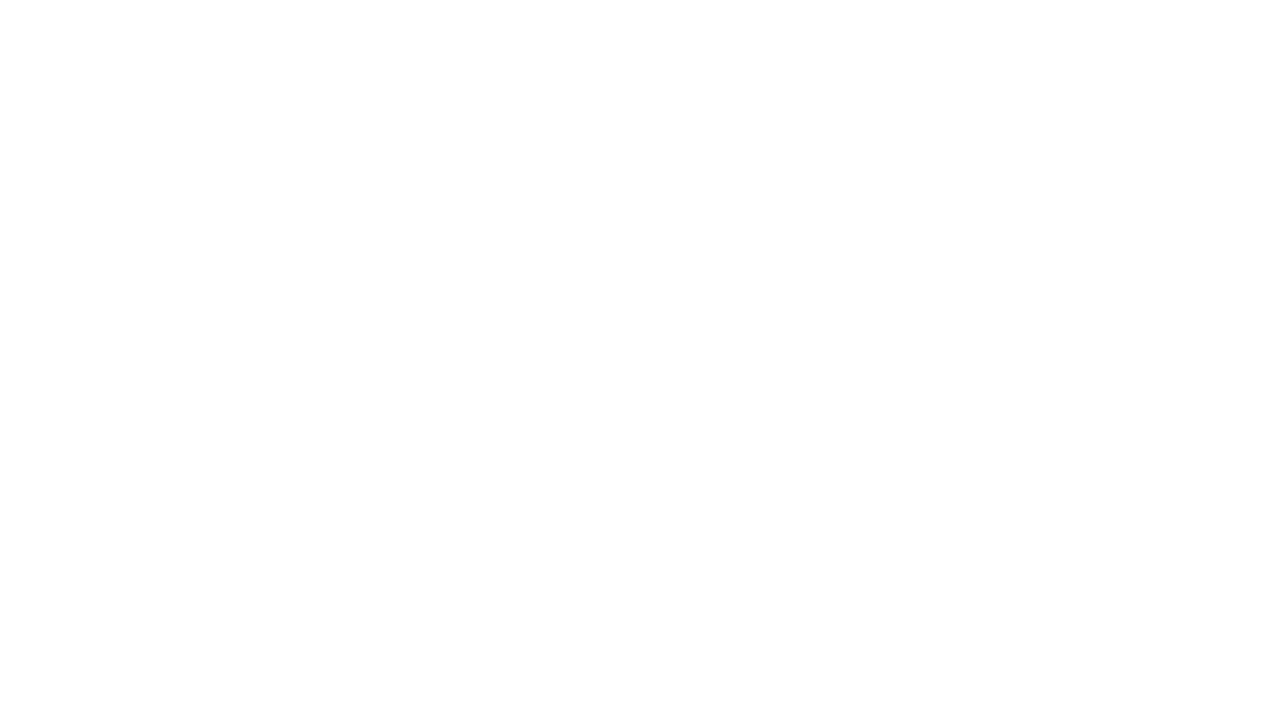
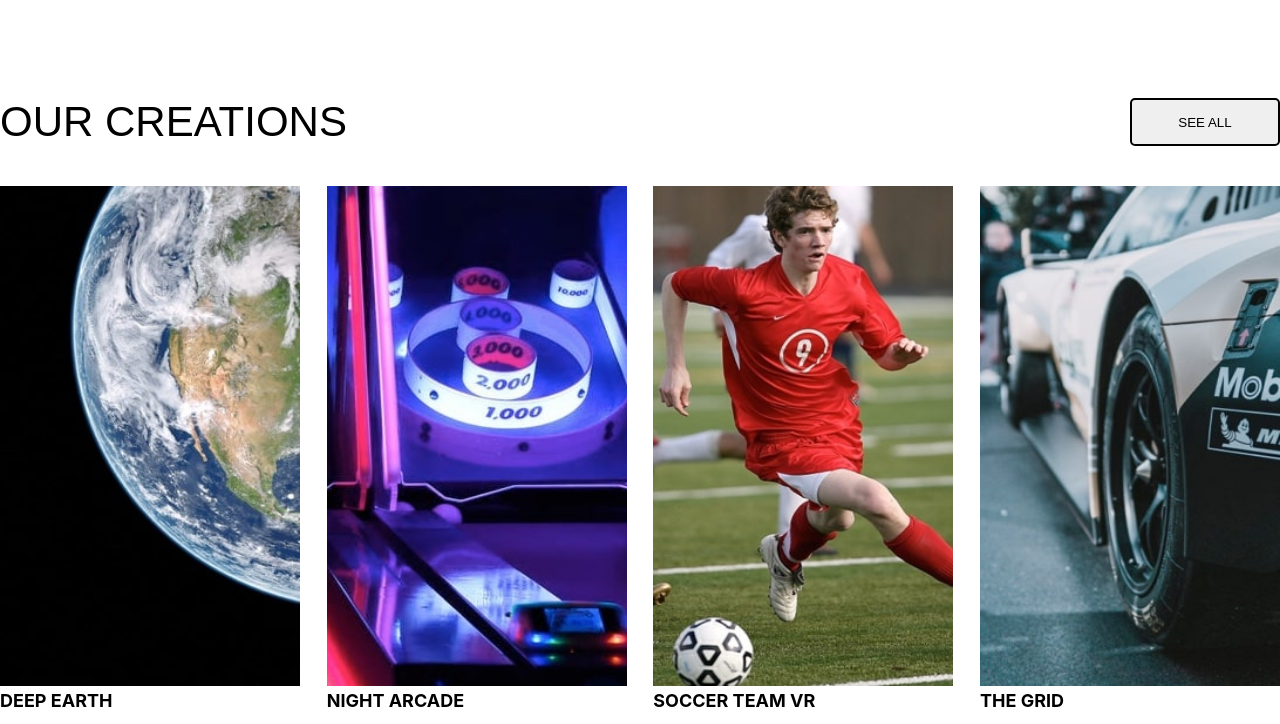
Before and after one commit to Arttutu/loopstudios, a React (Create React App) app: page / in a window 1280 px wide. Shown: the part 1242-1966 px from the top of the page. Before the commit the page ends 1240 px from the top, so only its background shows below. Built offline with nearby package versions, Linux system fonts and the light colour scheme.

Commit message:
começando a seção de criacao e estilizando e adiconando imagens e titulo via json

```diff
--- a/src/App.js
+++ b/src/App.js
@@ -1,8 +1,9 @@
-import { styled } from "styled-components";
+
 import Banner from "./Componentes/Banner";
 import { GlobalStyle } from "./Componentes/GlobalStyles";
 import Sobre from "./Componentes/Sobre";
 import Separador from "./Componentes/Separador";
+import Criacao from "./Componentes/Criacao";
 
 function App() {
   return (
@@ -12,6 +13,8 @@ function App() {
       <Banner />
       <Separador />
       <Sobre />
+      <Separador />
+      <Criacao />
     </main>
     <footer>
 
--- /dev/null
+++ b/src/Componentes/Botao/index.jsx
@@ -0,0 +1,18 @@
+import React from 'react'
+import { styled } from 'styled-components'
+import { cor2 } from '../UI/variaveis'
+const BotaoStyle = styled.button`
+    border: 2px solid ${cor2};
+    color: ${cor2};
+    padding: 10px;
+    width: 150px;
+    border-radius: 5px;
+    @media (max-width:768px){
+      display: none;
+    }
+`
+export default function Botao({texto}) {
+  return (
+    <BotaoStyle>{texto}</BotaoStyle>
+  )
+}
--- /dev/null
+++ b/src/Componentes/Card/index.jsx
@@ -0,0 +1,29 @@
+import React from 'react'
+import { styled } from 'styled-components'
+import { cor1, cor2 } from '../UI/variaveis'
+const CardStyle = styled.div`
+
+    width: 300px;
+    height: 500px;
+    &:nth-child(-n + 8){
+        margin-top: 40px;
+    }
+`
+const Img = styled.img`
+    width: 100%;
+    height: 100%;
+    z-index: -1;
+
+`
+const Nome = styled.h2`
+    color: ${cor2};
+    font-size: 18px;
+`
+export default function Card({img, titulo}) {
+  return (
+    <CardStyle>
+      <Img src={img} />
+      <Nome>{titulo}</Nome>
+    </CardStyle>
+  )
+}
--- /dev/null
+++ b/src/Componentes/Criacao/card.json
@@ -0,0 +1,43 @@
+[
+
+    {
+        "image":  "./img/desktop/image-deep-earth.jpg",
+        "titulo": "DEEP EARTH"
+
+    },
+    {
+        "image":  "./img/desktop/image-night-arcade.jpg",
+        "titulo": "NIGHT ARCADE"
+
+    },
+    {
+        "image":  "./img/desktop/image-soccer-team.jpg",
+        "titulo": "SOCCER TEAM VR"
+
+    },
+    {
+        "image":  "./img/desktop/image-grid.jpg",
+        "titulo": "THE GRID"
+
+    },
+    {
+        "image":  "./img/desktop/image-from-above.jpg",
+        "titulo": "FROM UP ABOVE VR"
+
+    },
+    {
+        "image":  "./img/desktop/image-pocket-borealis.jpg",
+        "titulo": "POCKET BOREALIS"
+
+    },
+    {
+        "image":  "./img/desktop/image-curiosity.jpg",
+        "titulo": "THE CURIOSITY"
+
+    },
+    {
+        "image":  "./img/desktop/image-fisheye.jpg",
+        "titulo": "MAKE IT FISHEYE"
+
+    }
+]
--- /dev/null
+++ b/src/Componentes/Criacao/index.jsx
@@ -0,0 +1,40 @@
+import React from 'react'
+import { Box, Titulo } from '../UI'
+import Botao from '../Botao'
+import { styled } from 'styled-components'
+import card from  "./card.json"
+import Card from '../Card'
+const BoxCricacao = styled.section`
+    display: flex;
+    justify-content: space-between;
+    @media (max-width:768px){
+        justify-content: center;
+    }
+`
+const BoxCard = styled.div`
+  display: flex;
+  justify-content: space-between;
+  flex-wrap: wrap;
+
+`
+export default function Criacao() {
+  return (
+    <>
+    <Box>
+        <BoxCricacao>
+        <Titulo primary >OUR CREATIONS</Titulo>
+        <Botao texto="SEE ALL"></Botao>
+        </BoxCricacao>
+        <BoxCard>
+            {card.map((item) => (
+                    <Card
+                    img={item.image}
+                    titulo={item.titulo}
+                    />
+                    )
+                )}
+        </BoxCard>
+    </Box>
+    </>
+  )
+}
--- a/src/Componentes/UI/index.jsx
+++ b/src/Componentes/UI/index.jsx
@@ -4,7 +4,8 @@ import { cor1, cor2, font1, font2 } from "./variaveis";
 export const Titulo = styled.h1`
     color: ${ (props) => props.primary ? cor2 : cor1};
     font-family: ${font1};
-    font-size: 40px;
+    font-weight: 100;
+    font-size:  42px;
     margin: 0;
 
     @media (max-width: 768px){
@@ -17,3 +18,8 @@ export const Descricao = styled.p`
     font-size: 15px;
     margin: 0;
 `
+export const Box = styled.div`
+    max-width: 1440px;
+    height: auto;
+    margin: 0 auto;
+`
```
